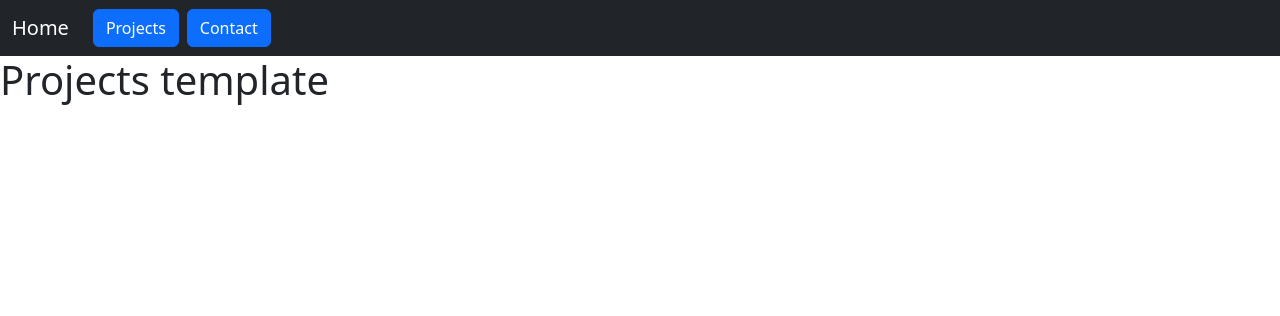
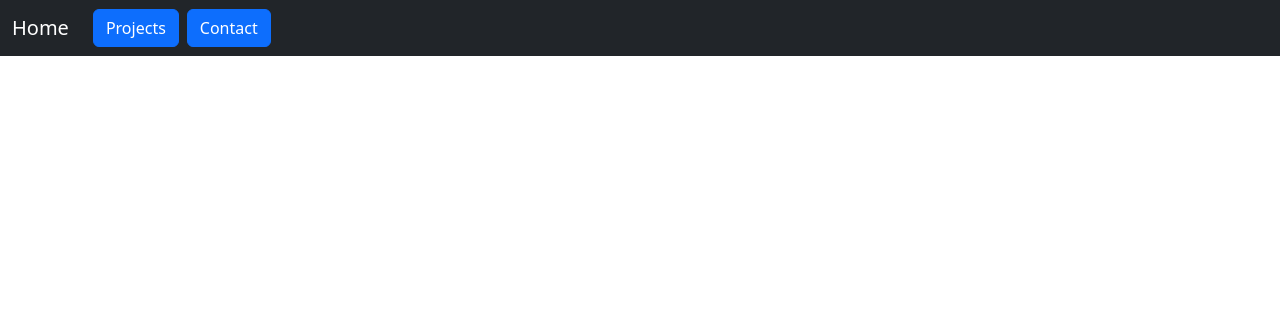
Before and after one commit to Arthemyst/my_portfolio, a Django app: page /projects/ in a window 1280 px wide. Shown: the top 316 px of the page. Run offline with Django 4.2, Linux system fonts and the light colour scheme; some libraries are stand-ins or nearby versions.

Commit message:
Change:Updated projects.html file.

```diff
--- a/src/portfolio_app1/templates/portfolio_app1/projects.html
+++ b/src/portfolio_app1/templates/portfolio_app1/projects.html
@@ -1,6 +1,4 @@
 {% extends "portfolio_app1/base.html" %}
 
 {% block content %}
-<h1>Projects template</h1>
-
 {% endblock content %}
```
